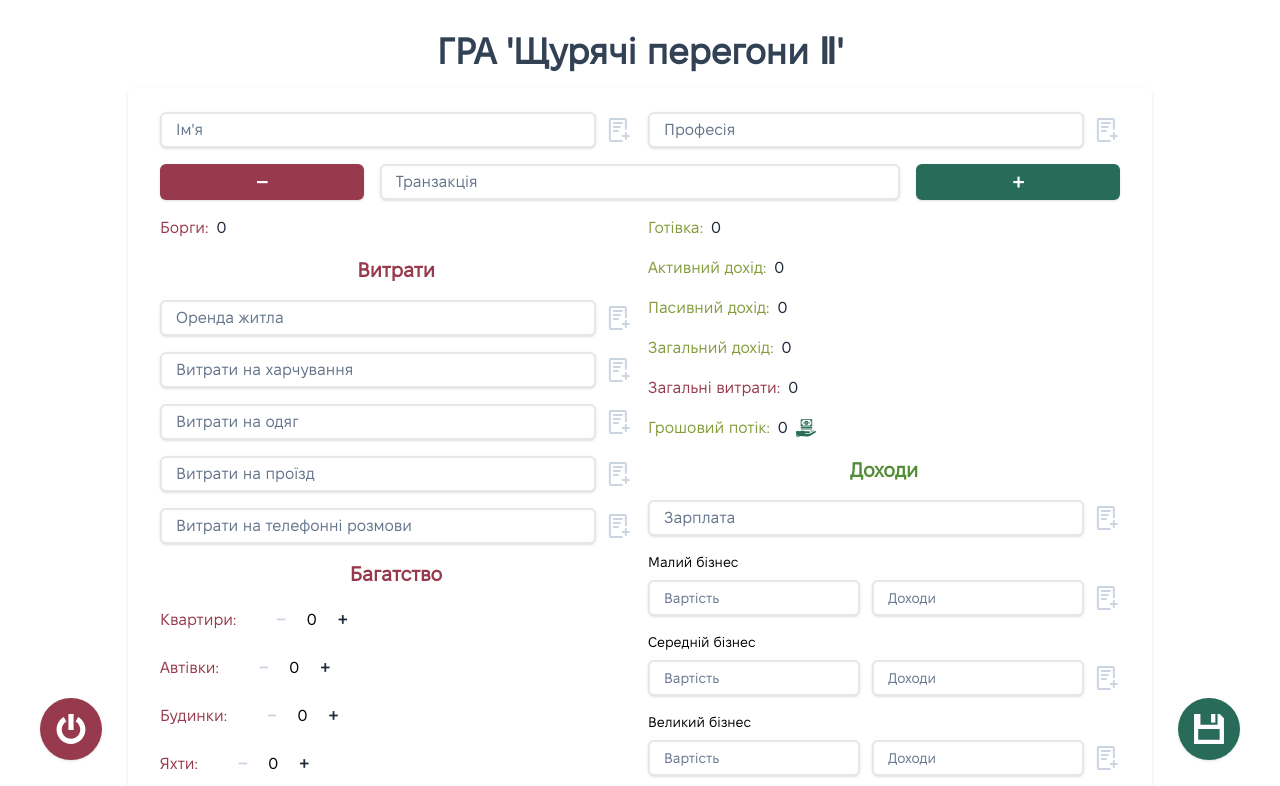
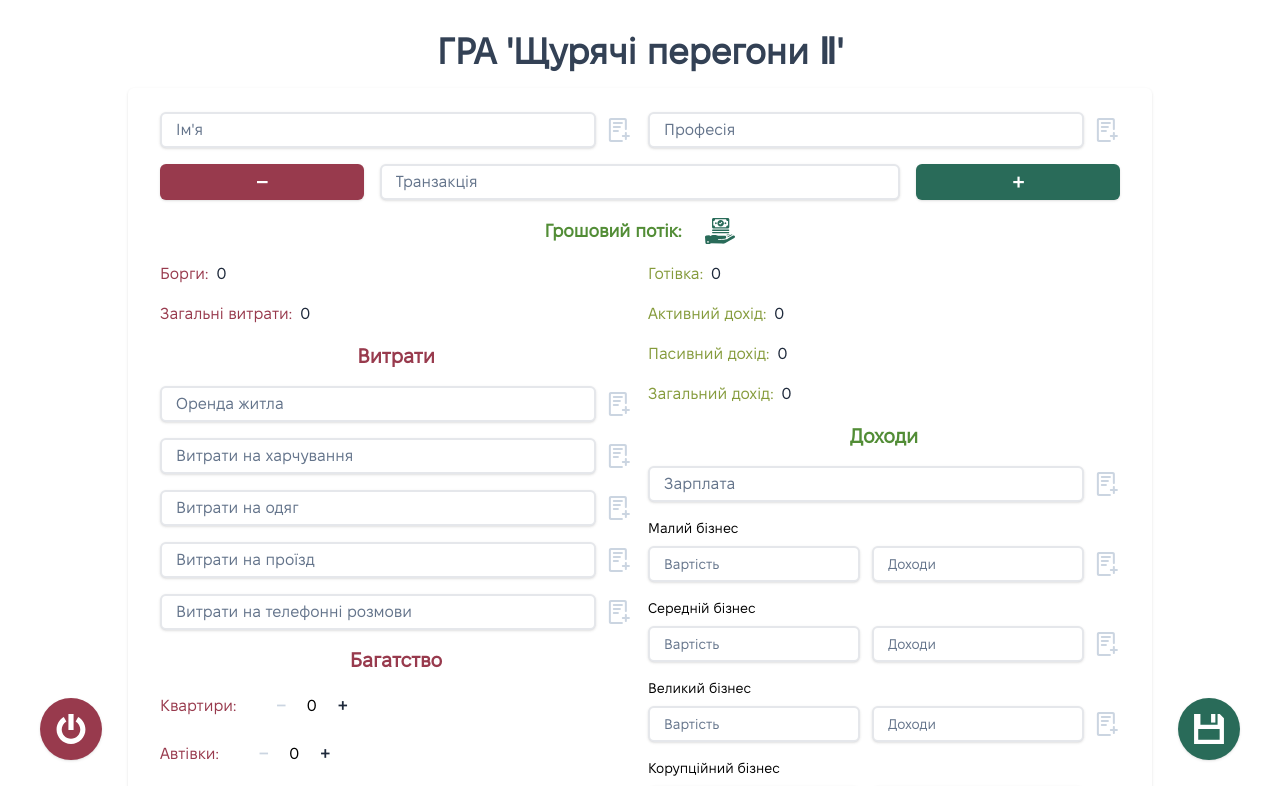
Before and after one commit to Kh-Ol-An/rat-race-client, a Vue app: page / in a window 1280 px wide. Shown: the top 786 px of the page. Built offline with nearby package versions, Linux system fonts and the light colour scheme.

Commit message:
Created InfoIncomes as part of refactoring

```diff
--- a/src/components/Blank/Costs.vue
+++ b/src/components/Blank/Costs.vue
@@ -7,10 +7,10 @@
     </div>
     <InfoField
         v-if="userRent > 0"
+        labelClasses="text-opposite"
         :value="userRent"
         label="Оренда житла:"
         editable
-        opposite
         @edit="$emit('edit:rent')"
     />
 
@@ -18,13 +18,13 @@
         <Input v-model:value="food" id="food" placeholder="Витрати на харчування" />
         <Add :value="food" opposite @add="$emit('add:food', Number(removingSpaces(food)))" />
     </div>
-    <InfoField v-if="userFood > 0" opposite label="Витрати на харчування:" :value="userFood" />
+    <InfoField v-if="userFood > 0" labelClasses="text-opposite" label="Витрати на харчування:" :value="userFood" />
 
     <div v-if="userClothes === 0" class="flex items-center gap-3">
         <Input v-model:value="clothes" id="food" placeholder="Витрати на одяг" />
         <Add :value="clothes" opposite @add="$emit('add:clothes', Number(removingSpaces(clothes)))" />
     </div>
-    <InfoField v-if="userClothes > 0" opposite label="Витрати на одяг:" :value="userClothes" />
+    <InfoField v-if="userClothes > 0" labelClasses="text-opposite" label="Витрати на одяг:" :value="userClothes" />
 
     <div v-if="userFare === 0" class="flex items-center gap-3">
         <Input v-model:value="fare" id="food" placeholder="Витрати на проїзд" />
@@ -32,10 +32,10 @@
     </div>
     <InfoField
         v-if="userFare > 0"
+        labelClasses="text-opposite"
         :value="userFare"
         label="Витрати на проїзд:"
         editable
-        opposite
         @edit="$emit('edit:fare')"
     />
 
@@ -43,7 +43,7 @@
         <Input v-model:value="phone" id="food" placeholder="Витрати на телефонні розмови" />
         <Add :value="phone" opposite @add="$emit('add:phone', Number(removingSpaces(phone)))" />
     </div>
-    <InfoField v-if="userPhone > 0" :value="userPhone" label="Витрати на телефонні розмови:" opposite />
+    <InfoField v-if="userPhone > 0" labelClasses="text-opposite" :value="userPhone" label="Витрати на телефонні розмови:" />
 </template>
 
 <script setup>
--- a/src/components/Blank/Income.vue
+++ b/src/components/Blank/Incomes.vue
@@ -8,6 +8,7 @@
     </div>
     <InfoField
         v-if="userSalary > 0"
+        labelClasses="text-additional"
         label="Зарплата:"
         :value="userSalary"
         editable
--- a/src/components/Blank/Index.vue
+++ b/src/components/Blank/Index.vue
@@ -13,9 +13,12 @@
             <Transaction @decrement="decrement" @increment="increment" />
         </div>
 
+        <InfoField wrapClasses="mx-auto" labelClasses="text-lg font-bold text-primary" label="Грошовий потік:" :value="cashFlow" getting @get="getCashFlow" />
+
         <div class="grid grid-cols-2 gap-4">
             <div class="flex flex-col gap-4">
-                <InfoField opposite label="Борги:" :value="debt" />
+                <InfoField labelClasses="text-opposite" label="Борги:" :value="debt" />
+                <InfoField labelClasses="text-opposite" label="Загальні витрати:" :value="expenses" />
 
                 <!-- Витрати -->
                 <Costs
@@ -63,15 +66,10 @@
             </div>
 
             <div class="flex flex-col gap-4">
-                <InfoField label="Готівка:" :value="cash" />
-                <InfoField label="Активний дохід:" :value="user.salary" />
-                <InfoField label="Пасивний дохід:" :value="passiveIncome" />
-                <InfoField label="Загальний дохід:" :value="income" />
-                <InfoField opposite label="Загальні витрати:" :value="expenses" />
-                <InfoField label="Грошовий потік:" :value="cashFlow" getting @get="getCashFlow" />
+                <InfoIncomes :balance="balance" :userProp="user" />
 
                 <!-- Доходи -->
-                <Income
+                <Incomes
                     :userSalary="user.salary"
                     :small="user.business.small"
                     :middle="user.business.middle"
@@ -138,7 +136,8 @@ import Riches from './Riches.vue';
 import WhimsAndFancies from './WhimsAndFancies.vue';
 import FamilyStatus from './FamilyStatus.vue';
 import Credits from './Credits.vue';
-import Income from './Income.vue';
+import InfoIncomes from './InfoIncomes.vue';
+import Incomes from './Incomes.vue';
 import Shares from './Shares.vue';
 import InfoField from './InfoField.vue';
 import ResetIcon from '../icons/ResetIcon.vue';
@@ -227,21 +226,9 @@ const addCredit = (id, name, payment, quantity) =>
     user.credits.push({ id, name, body: payment * quantity, payment, quantity });
 
 // ACTIVE
-const cash = computed(() => balance.value >= 0 ? balance.value : 0);
-const passiveIncome = computed(() => {
-    let sum = 0;
-    user.business.small.map(business => sum += business.value);
-    user.business.middle.map(business => sum += business.value);
-    user.business.big.map(business => sum += business.value);
-    user.business.corrupt.map(business => sum += business.value);
-    return sum;
-});
-const income = computed(() => {
-    return user.salary + passiveIncome.value;
-});
-const cashFlow = computed(() => {
-    return income.value - expenses.value;
-});
+// const cashFlow = computed(() => {
+//     return income.value - expenses.value;
+// });
 const getCashFlow = () => balance.value += cashFlow.value;
 
 const addSalary = (salary) => user.salary = salary;
--- a/src/components/Blank/InfoField.vue
+++ b/src/components/Blank/InfoField.vue
@@ -1,14 +1,14 @@
 <template>
-    <div class="flex items-center gap-2">
-        <span :class="[opposite ? 'text-opposite' : 'text-additional']">
+    <div :class="['flex items-center', wrapClasses]">
+        <span :class="labelClasses">
             {{ label }}
         </span>
-        <span class="text-slate-800">
+        <span class="ml-2 text-slate-800">
             {{ typeof value === 'number' ? addingSpaces(value) : value }}
         </span>
         <button
             v-if="editable"
-            class="outline-0"
+            class="ml-2 outline-0"
             type="button"
             title="Редагувати"
             @click="$emit('edit')"
@@ -17,12 +17,12 @@
         </button>
         <button
             v-if="getting"
-            class="outline-0"
+            class="ml-4 outline-0"
             type="button"
             title="Отримати"
             @click="$emit('get')"
         >
-            <MoneyIcon width="20px" height="20px" />
+            <MoneyIcon width="30px" height="30px" />
         </button>
     </div>
 </template>
@@ -33,9 +33,13 @@ import MoneyIcon from '../icons/MoneyIcon.vue';
 import { addingSpaces } from '../../helpers/formating-values.js';
 
 defineProps({
-    opposite: {
-        type: Boolean,
-        default: false,
+    wrapClasses: {
+        type: String,
+        default: '',
+    },
+    labelClasses: {
+        type: String,
+        default: '',
     },
     label: {
         type: String,
--- /dev/null
+++ b/src/components/Blank/InfoIncomes.vue
@@ -0,0 +1,38 @@
+<template>
+    <InfoField labelClasses="text-additional" label="Готівка:" :value="cash" />
+    <InfoField labelClasses="text-additional" label="Активний дохід:" :value="user.salary" />
+    <InfoField labelClasses="text-additional" label="Пасивний дохід:" :value="passiveIncome" />
+    <InfoField labelClasses="text-additional" label="Загальний дохід:" :value="income" />
+</template>
+
+<script setup>
+import { toRef, computed } from 'vue';
+import InfoField from './InfoField.vue';
+
+const props = defineProps({
+    balance: {
+        type: Number,
+        required: true,
+    },
+    userProp: {
+        type: Object,
+        required: true,
+    },
+});
+
+const user = toRef(props, 'userProp')
+console.log('props.user: ', user.value);
+
+const cash = computed(() => props.balance >= 0 ? props.balance : 0);
+const passiveIncome = computed(() => {
+    let sum = 0;
+    user.value.business.small.map(business => sum += business.value);
+    user.value.business.middle.map(business => sum += business.value);
+    user.value.business.big.map(business => sum += business.value);
+    user.value.business.corrupt.map(business => sum += business.value);
+    return sum;
+});
+const income = computed(() => {
+    return user.value.salary + passiveIncome.value;
+});
+</script>
--- a/src/components/Blank/UserIdentification.vue
+++ b/src/components/Blank/UserIdentification.vue
@@ -3,13 +3,13 @@
         <Input v-model:value="name" id="name" typeText placeholder="Ім'я" />
         <Add :value="name" @add="$emit('add:name', name)" />
     </div>
-    <InfoField v-if="userName.length > 0" label="Ім'я:" :value="userName" />
+    <InfoField v-if="userName.length > 0" labelClasses="text-additional" label="Ім'я:" :value="userName" />
 
     <div v-if="userProfession.length === 0" class="flex items-center gap-3">
         <Input v-model:value="profession" id="profession" typeText placeholder="Професія" />
         <Add :value="profession" @add="$emit('add:profession', profession)" />
     </div>
-    <InfoField v-if="userProfession.length > 0" label="Професія:" :value="userProfession" />
+    <InfoField v-if="userProfession.length > 0" labelClasses="text-additional" label="Професія:" :value="userProfession" />
 </template>
 
 <script setup>
```
